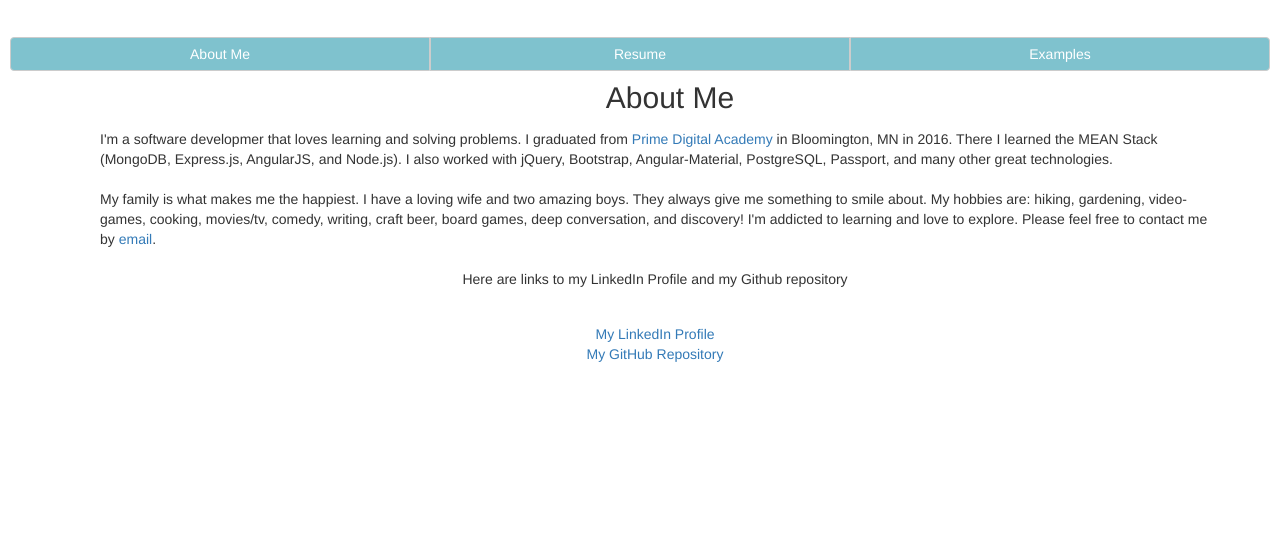
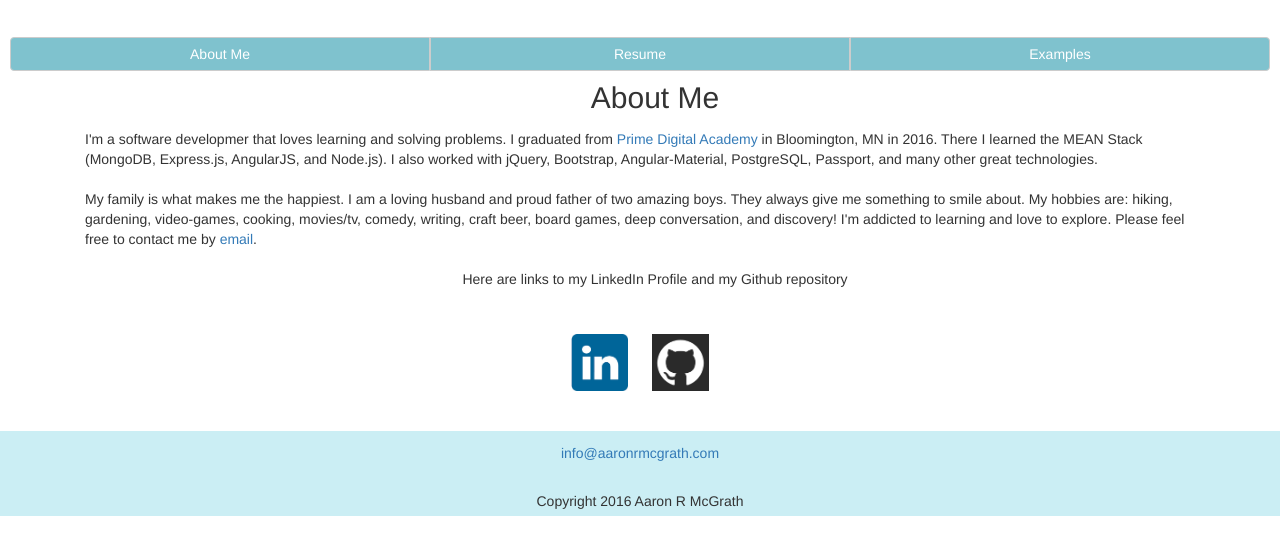
Before and after one commit to aaronrmcgrath/aaronrmcgrath.com, a website: page client/views/index.html in a window 1280 px wide. Shown: the part 167-722 px from the top of the page. Drawn offline with Linux system fonts and the light colour scheme; files that its build step writes are made by us from their sources; files whose address does not match are found by name.

Commit message:
finished splashing

```diff
--- a/client/styles/stylesheet.css
+++ b/client/styles/stylesheet.css
@@ -36,6 +36,10 @@ body {
   color: gray;
 }
 
+#show {
+  margin: auto;
+}
+
 ul {
   list-style-type: none;
 }
@@ -49,8 +53,32 @@ p {
   padding: 5px;
 }
 
+.links {
+  text-align: center;
+  margin: auto;
+  padding: 10px 0 40px 0;
+}
+
+.link {
+  padding: 10px;
+}
+
+.link:hover {
+  text-decoration: none;
+}
+
 .resume {
   display: block;
   margin-left: auto;
   margin-right: auto;
 }
+
+.contact {
+  margin: auto;
+  padding: 15px;
+}
+
+#footer {
+  background-color: #CBEEF4;
+  margin: 0;
+}
--- a/client/views/index.html
+++ b/client/views/index.html
@@ -39,8 +39,17 @@
 
 </div>
 
-    <div id="show" class="container">
+<div id="show">
 
 </div>
+
+<div id="footer" class="text-center">
+
+  <h5 class="contact" ><a href="mailto:info@aaronrmcgrath.com" >info@aaronrmcgrath.com</a></h5>
+
+  <p>Copyright 2016 Aaron R McGrath</p>
+
+</div>
+
 </body>
 </html>
--- a/server/public/assets/scripts/client.js
+++ b/server/public/assets/scripts/client.js
@@ -21,7 +21,7 @@ function aboutMe() {
 
 
   $('#show').append('<div class="container about-me">' +
-  '<h2 class="container text-center" >About Me</h2>' +
+  '<h2 class="container section-header text-center" >About Me</h2>' +
   '<p>I\'m a software developmer that loves learning and solving problems. I graduated from <a ' +
   'href="https://primeacademy.io/" target="_blank" >Prime Digital Academy</a> in ' +
   'Bloomington, MN in 2016. There I learned the MEAN Stack (MongoDB, Express.js, AngularJS, and Node.js). ' +
@@ -29,16 +29,19 @@ function aboutMe() {
   'great technologies.' +
   '<br/>' +
   '<br/>' +
-  'My family is what makes me the happiest. I have a loving wife and two amazing boys. ' +
+  'My family is what makes me the happiest. I am a loving husband and proud father of two amazing boys. ' +
   'They always give me something to smile about. My hobbies are: hiking, gardening, video-games, ' +
   'cooking, movies/tv, comedy, writing, craft beer, board games, deep conversation, and discovery! ' +
   'I\'m addicted to learning and love to explore. Please feel free to contact me by ' +
   '<a href="mailto:info@aaronrmcgrath.com" >email</a>.</p>' +
-  '<div class="links text-center"><p>Here are links to my LinkedIn Profile and my Github ' +
+  '<div"><p class="container text-center" >Here are links to my LinkedIn Profile and my Github ' +
   'repository<p>' +
-  '<ul><li><a href="https://www.linkedin.com/in/aaron-mcgrath-969a9ba8" target="_blank">My LinkedIn Profile</a></li>' +
-  '<li><a href="https://github.com/aaronrmcgrath" target="_blank">My GitHub Repository</a></li>' +
-  '</ul>' +
+  '<div class="links">' +
+  '<a class="link" href="https://www.linkedin.com/in/aaron-mcgrath-969a9ba8" ' +
+  'target="_blank"><img src="/assets/files/linkedin_button.png" width="5%" height="5%" /></a> ' +
+  '<a class="link" href="https://github.com/aaronrmcgrath" target="_blank">' +
+  '<img src="/assets/files/github_button.png" width="5%" height"5%" /></a>' +
+  '</div>' +
   '</div>' +
   '</div>');
 
@@ -68,7 +71,7 @@ function examples() {
   // console.log('This section has Examples!');
 
   $('#show').append('<div class="container example-section" >' +
-  '<h2 class="container text-center" >Examples</h2>' +
+  '<h2 class="container section-header text-center" >Examples</h2>' +
   '<ul><li><h4><a href="https://mysterious-gorge-27053.herokuapp.com/" target="_blank" >Home Grown Gardens</a></h4><p>My solo project at Prime. I created a garden app to help home' +
   'gardeners better plan, organize, and track plants they have and when they planted. ' +
   'The database is updated by the community of home gardeners. If a plant doesen\'t exist, ' +
--- a/server/public/assets/styles/stylesheet.css
+++ b/server/public/assets/styles/stylesheet.css
@@ -36,6 +36,10 @@ body {
   color: gray;
 }
 
+#show {
+  margin: auto;
+}
+
 ul {
   list-style-type: none;
 }
@@ -49,8 +53,32 @@ p {
   padding: 5px;
 }
 
+.links {
+  text-align: center;
+  margin: auto;
+  padding: 10px 0 40px 0;
+}
+
+.link {
+  padding: 10px;
+}
+
+.link:hover {
+  text-decoration: none;
+}
+
 .resume {
   display: block;
   margin-left: auto;
   margin-right: auto;
 }
+
+.contact {
+  margin: auto;
+  padding: 15px;
+}
+
+#footer {
+  background-color: #CBEEF4;
+  margin: 0;
+}
```
Also changed, not shown: client/scripts/client.js (+10 -7 lines), server/public/assets/views/index.html (+10 -1 lines), server/public/assets/files/github_button.png (added), server/public/assets/files/linkedin_button.jpg (added), server/public/assets/files/linkedin_button.png (added), server/public/assets/styles/stylesheet.min.css, 1 other file. Lines whose indentation alone changed are shown as unchanged.
